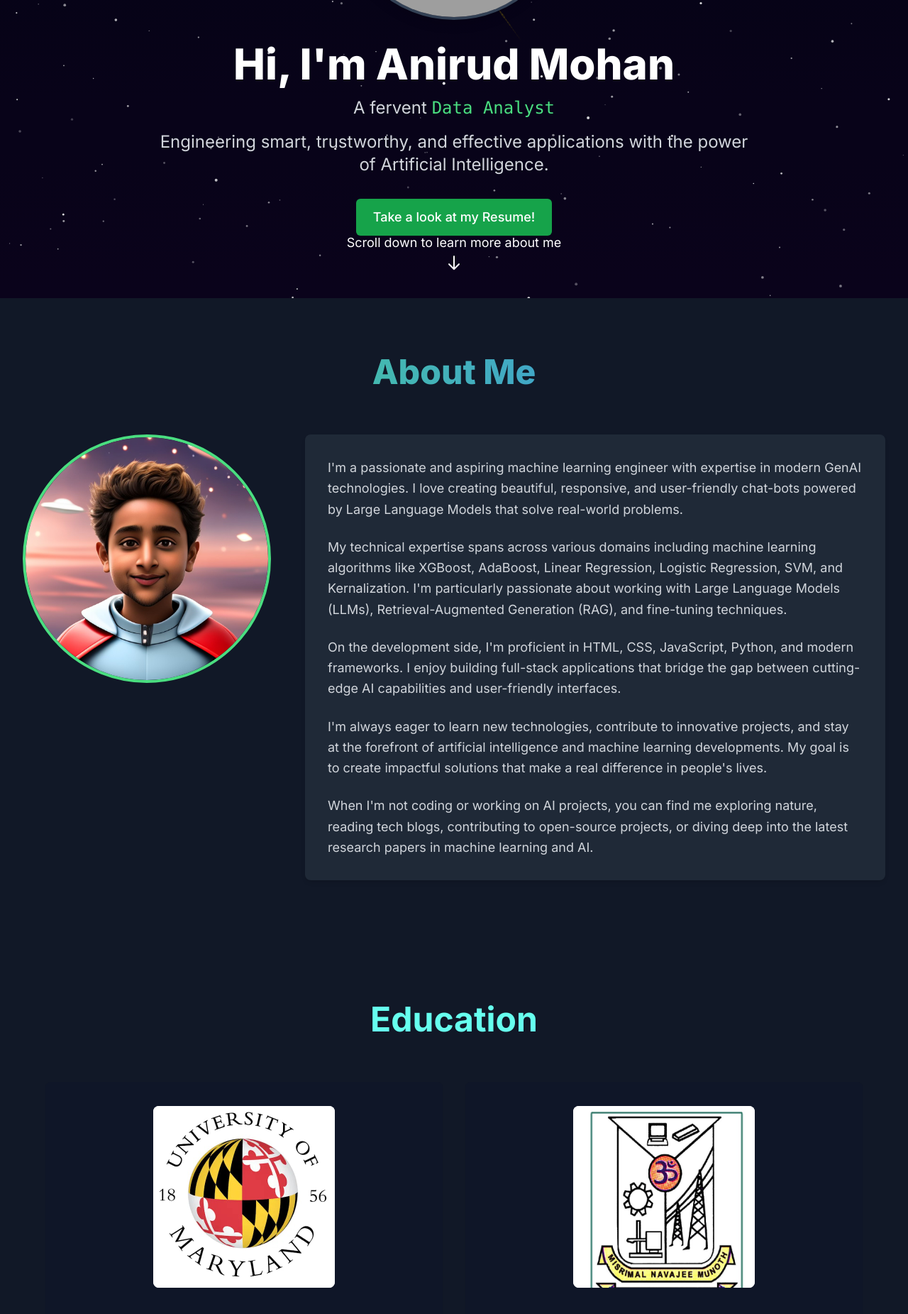
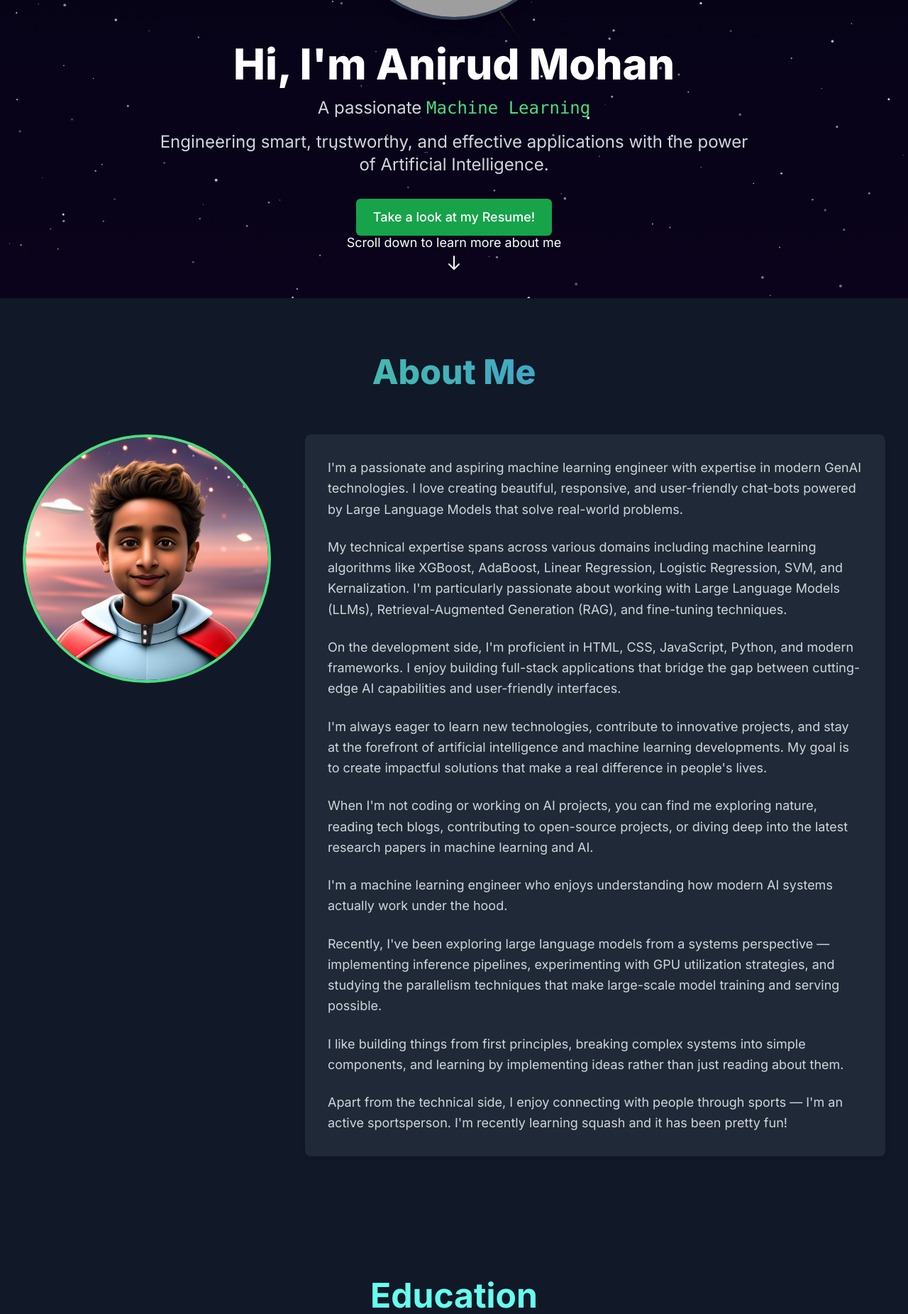
Before and after one commit to Anirud-Mohan/portfolio, a Next.js app: page / in a window 1280 px wide. Shown: the part 380-2231 px from the top of the page at 71% size. Built offline with nearby package versions, Linux system fonts and the light colour scheme; grey boxes are pictures that could not be loaded.

Commit message:
Updated new version of resume and minor bug fixes

```diff
--- a/app/components/About.tsx
+++ b/app/components/About.tsx
@@ -59,6 +59,22 @@ const About = () => {
                 When I'm not coding or working on AI projects, you can find me exploring nature, reading tech blogs,
                 contributing to open-source projects, or diving deep into the latest research papers in machine learning and AI.
               </p>
+              <p className="text-gray-300 text-lg leading-relaxed">
+                I'm a machine learning engineer who enjoys understanding how modern AI systems actually work under the hood.
+              </p>
+              <p className="text-gray-300 text-lg leading-relaxed">
+                Recently, I've been exploring large language models from a systems perspective — implementing inference pipelines,
+                experimenting with GPU utilization strategies, and studying the parallelism techniques that make large-scale model
+                training and serving possible.
+              </p>
+              <p className="text-gray-300 text-lg leading-relaxed">
+                I like building things from first principles, breaking complex systems into simple components, and learning by
+                implementing ideas rather than just reading about them.
+              </p>
+              <p className="text-gray-300 text-lg leading-relaxed">
+                Apart from the technical side, I enjoy connecting with people through sports — I'm an active sportsperson.
+                I'm recently learning squash and it has been pretty fun!
+              </p>
             </div>
           </motion.div>
         </div>
--- a/app/components/Hero.tsx
+++ b/app/components/Hero.tsx
@@ -7,11 +7,11 @@ import Image from 'next/image'
 
 const Hero = () => {
   const roles = [
+    'AI Engineer',
     'Machine Learning Engineer',
     'Data Analyst',
     'Data Scientist',
     'Software Developer',
-    'Sports Analyst',
   ]
   const currentRole = useTypingEffect(roles, 50, 25, 2000)
 
@@ -53,7 +53,7 @@ const Hero = () => {
           transition={{ duration: 0.5, delay: 0.2 }}
           className="mt-4 text-xl sm:text-2xl text-gray-300"
         >
-          A fervent <span className="text-green-400 font-mono">{currentRole}</span>
+          A passionate <span className="text-green-400 font-mono">{currentRole}</span>
         </motion.p>
         <motion.p
           initial={{ opacity: 0, y: -20 }}
@@ -83,7 +83,7 @@ const Hero = () => {
         initial={{ opacity: 0, y: 20 }}
         animate={{ opacity: 1, y: 0 }}
         transition={{ duration: 0.5, delay: 0.8 }}
-        className="absolute bottom-8 text-white text-center"
+        className="absolute bottom-8 left-0 right-0 text-white text-center"
       >
         <p className="text-lg">Scroll down to learn more about me</p>
         <svg
--- a/app/components/InteractiveTimelineExperience.tsx
+++ b/app/components/InteractiveTimelineExperience.tsx
@@ -25,8 +25,8 @@ interface ExperienceEntry {
 const experiences: ExperienceEntry[] = [
   {
     company: "CarinaAI",
-    position: "Data Science Intern",
-    date: "Oct 2025 - Dec 2025",
+    position: "AI Engineer Intern",
+    date: "Oct 2025 - Jan 2026",
     summary: "Engineered automated RAG pipeline and optimized ML deployment for healthcare AI systems.",
     details: [
       "Engineered an automated Chart Review RAG pipeline for the DeIdentifier product, boosting system accuracy from 69% to 82% through advanced post-processing and output flow validation.",
```
Also changed, not shown: 1 other file (tests, documents, lock files or other folders).
